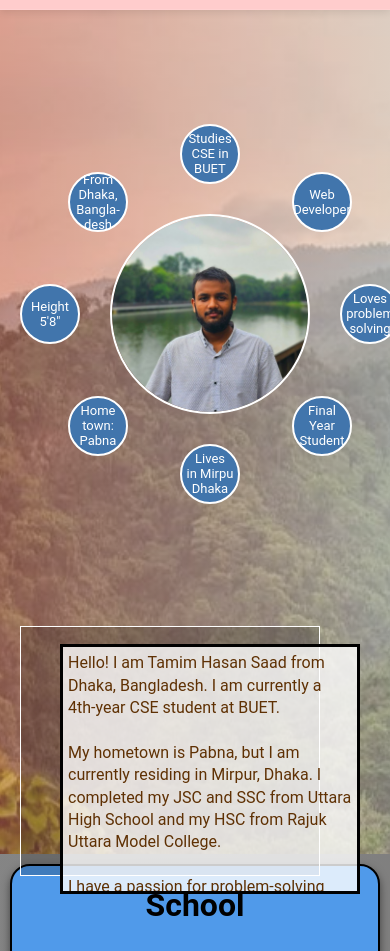
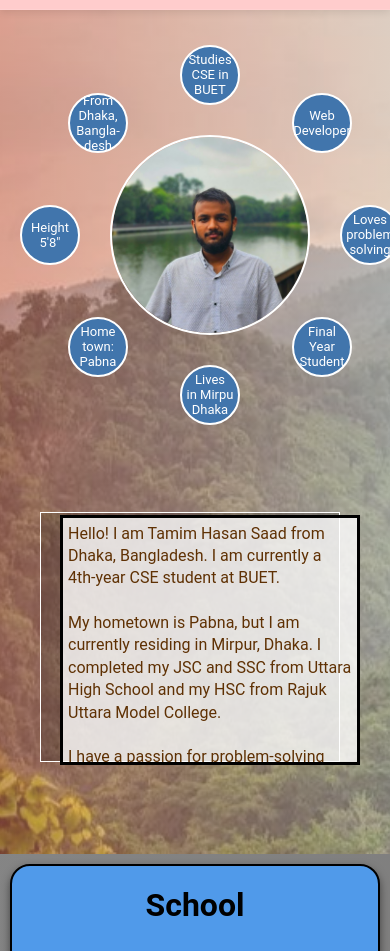
Before and after one commit to Tamim-saad/My-Portfolio, a plain HTML site: page about.html in a window 390 px wide. Shown: the part 92-1043 px from the top of the page. Drawn offline with Linux system fonts and the light colour scheme.

Commit message:
Adjust positioning and responsiveness of about text boxes

```diff
--- a/style.css
+++ b/style.css
@@ -530,8 +530,8 @@ button:hover {
 
 .about-text-box1 {
     position: absolute;
-    top: 50%;
-    left: 40%;
+    top: 40%;
+    left: 45%;
     transform: translate(-50%, -50%);
     width: 350px;
     height: 300px;
@@ -541,8 +541,8 @@ button:hover {
 
 .about-text-box2 {
     position: absolute;
-    top: 55%;
-    left: 45%;
+    top: 50%;
+    left: 50%;
     transform: translate(-50%, -50%);
     width: 350px;
     height: 300px;
@@ -1537,6 +1537,13 @@ button:hover {
 
     /* Ensure no overlap by making text container taller */
     .about-text-box2 {
+        position: relative !important;
+        left: auto !important;
+        top: auto !important;
+        transform: none !important;
+        margin: 20px auto 60px auto;
+        display: block;
+        z-index: 10;
         max-height: none;
         overflow: visible;
         line-height: 1.6;
@@ -1557,10 +1564,15 @@ button:hover {
         padding: 0 5px;
     }
 
-    .about-text-box1,
-    .about-text-box2 {
+    .about-text-box1 {
         margin-left: auto;
         margin-right: auto;
+    }
+
+    .about-text-box2 {
+        width: 90% !important;
+        max-width: 300px !important;
+        margin: 15px auto 50px auto !important;
     }
 }
 
```
